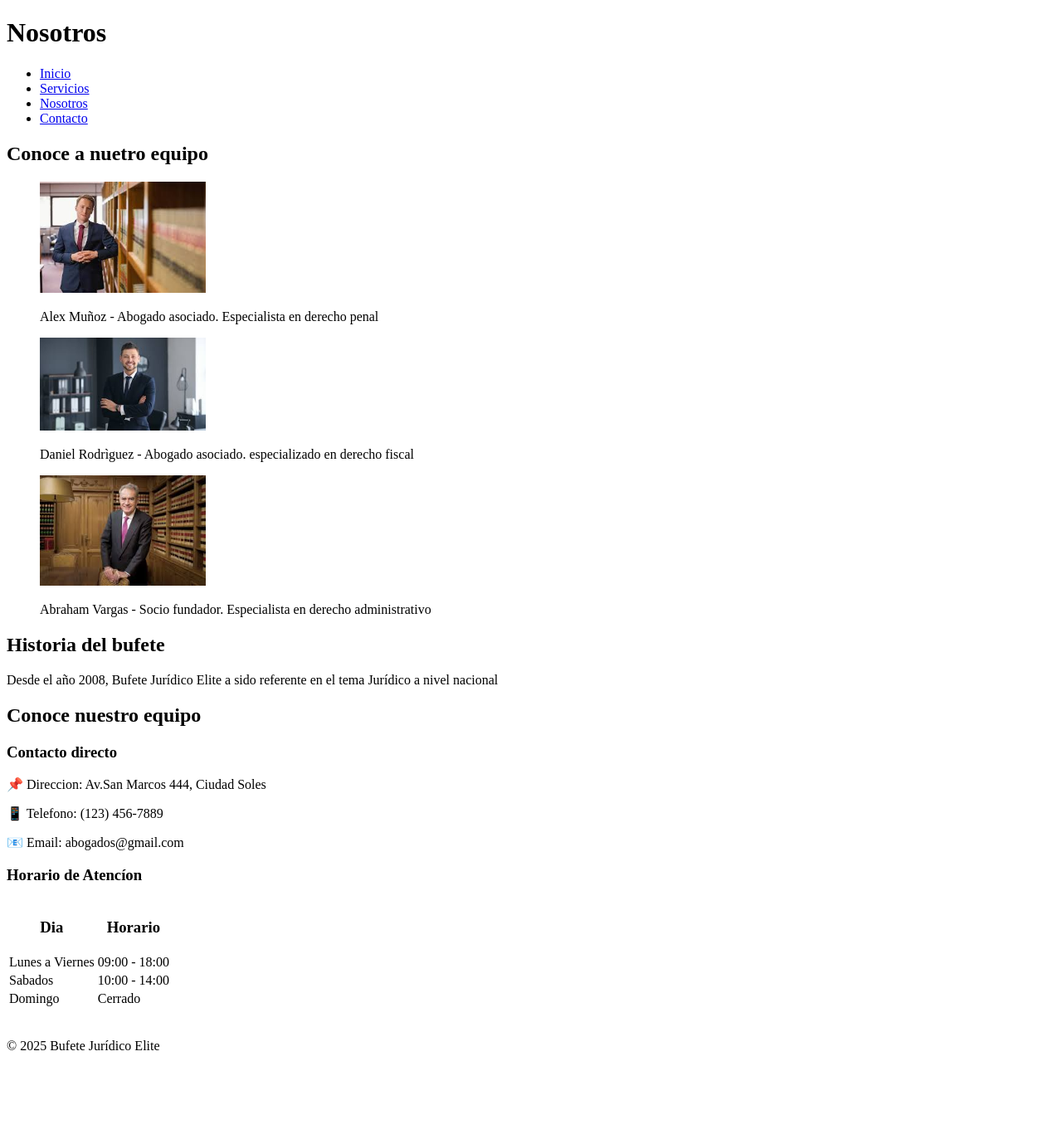
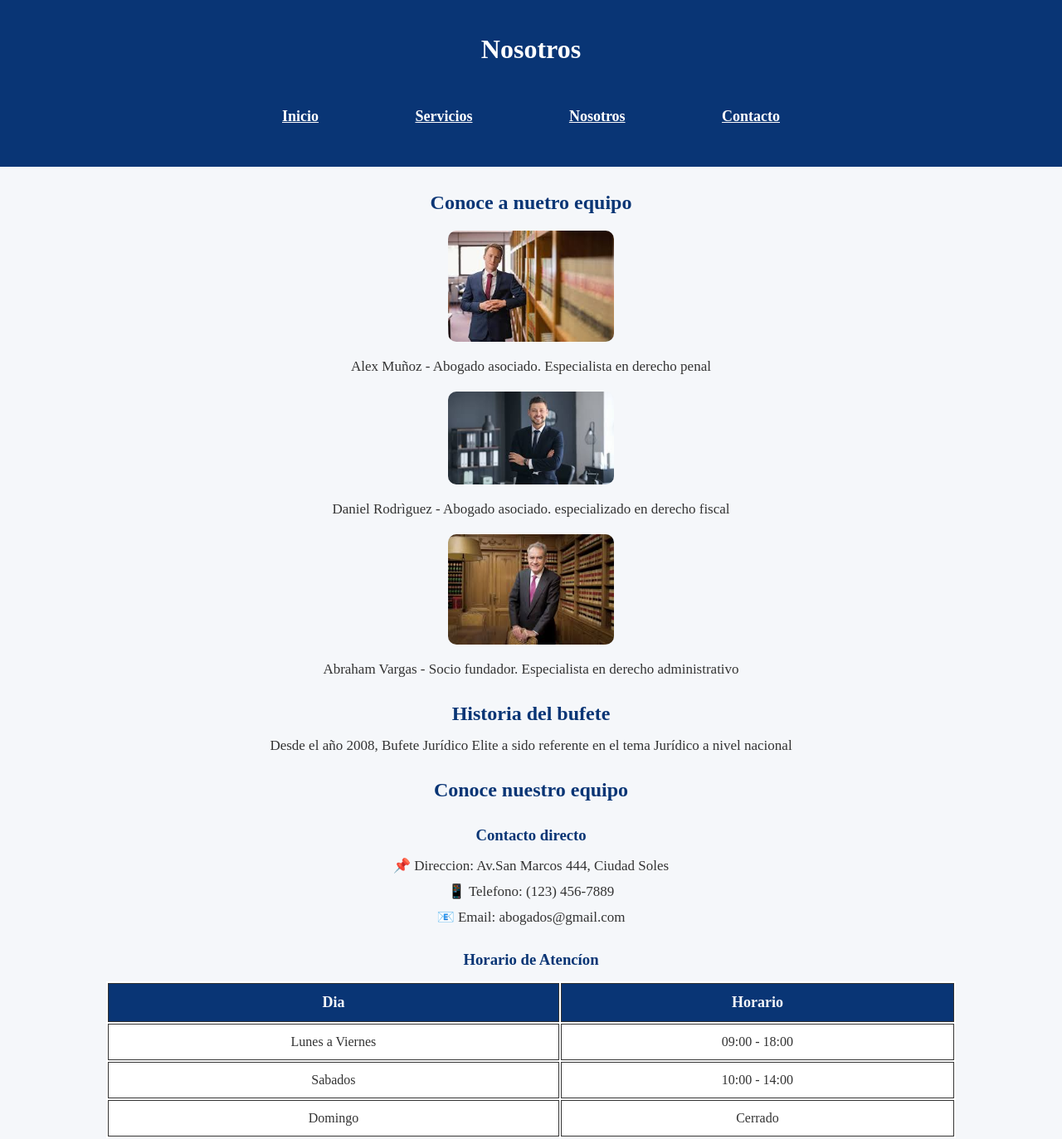
Before and after one commit to Gabriel3465/pagina-abogados, a plain HTML site: page views/about.html in a window 1280 px wide. Shown: the top 1373 px of the page at 83% size. Before the commit the page ends 1278 px from the top, so only its background shows below. Drawn offline with Linux system fonts and the light colour scheme.

Commit message:
about adaptado

```diff
--- a/assets/styles/main.css
+++ b/assets/styles/main.css
@@ -35,8 +35,6 @@ header {
     transition: 0.3s;
 }
 
-
-
 /* resto  del cuerpo */
 
 body {
@@ -60,7 +58,7 @@ p {
     font-size: 17px;
 }
 
-/* Imagen bufete*/
+/* Imagen*/
 img {
     display: block;
     margin: 20px auto;
@@ -133,7 +131,6 @@ footer {
     padding: 20px;
     background-color: white;
     border: 1px solid #ccc;
-    border-radius: 10px;
     text-align: left;
 }
 
--- a/views/about.html
+++ b/views/about.html
@@ -8,14 +8,16 @@
     <title>
         Nosotros
     </title>
+
+    <link rel="stylesheet" href="../assets/styles/main.css">
+
 </head>
 
 <body>
-
-     <h1>
-        Nosotros
-    </h1>
-
+    <header>
+        <div class="header-container">
+            <h1>Nosotros </h1>
+            <div class="menus">
                 <!-- Inicia el menu -->
                 <ul>
                     <li>
@@ -32,6 +34,9 @@
                     </li>
                 </ul>
                 <!-- Acaba el menu -->
+            </div>
+        </div>
+    </header>
 
     <h2>
         Conoce a nuetro equipo
@@ -41,16 +46,13 @@
 
     <blockquote>
 
-    <img width="200" src="../assets/img/abogado1.jpeg"
-     alt="Abogado uno" title="Abogado 1">
+        <img width="200" src="../assets/img/abogado1.jpeg" alt="Abogado uno" title="Abogado 1">
         <p>Alex Muñoz - Abogado asociado. Especialista en derecho penal</p>
 
-    <img width="200" src="../assets/img/abogado2.jpeg"
-    alt="Abogado dos" title="Abogado 2">
+        <img width="200" src="../assets/img/abogado2.jpeg" alt="Abogado dos" title="Abogado 2">
         <p>Daniel Rodrìguez - Abogado asociado. especializado en derecho fiscal</p>
 
-    <img width="200" src="../assets/img/abogado3.jpeg"
-    alt="Abogado tre" title="Abogado 3">
+        <img width="200" src="../assets/img/abogado3.jpeg" alt="Abogado tre" title="Abogado 3">
         <p>Abraham Vargas - Socio fundador. Especialista en derecho administrativo</p>
         <!--Final de imagenes de abogados-->
 
@@ -92,20 +94,12 @@
         Horario de Atencíon
     </h3>
 
-    <!--Inicio de tabla de horario-->
+   <!--Inicia tabla de horaio-->
     <table>
         <thead>
             <tr>
-                <th>
-                    <h3>
-                        Dia
-                    </h3>
-                </th>
-                <th>
-                    <h3>
-                        Horario
-                    </h3>
-                </th>
+                <th class="title_table" > Dia </th>
+                <th class="title_table" > Horario </th>
             </tr>
         </thead>
 
@@ -134,8 +128,7 @@
             </td>
         </tr>
     </table>
-    <!--Final de tabal de horario-->
-
+    <!--acaba tabla de horaio-->
     <br><br>
 
 </body>
```
Lines whose indentation alone changed are shown as unchanged.
